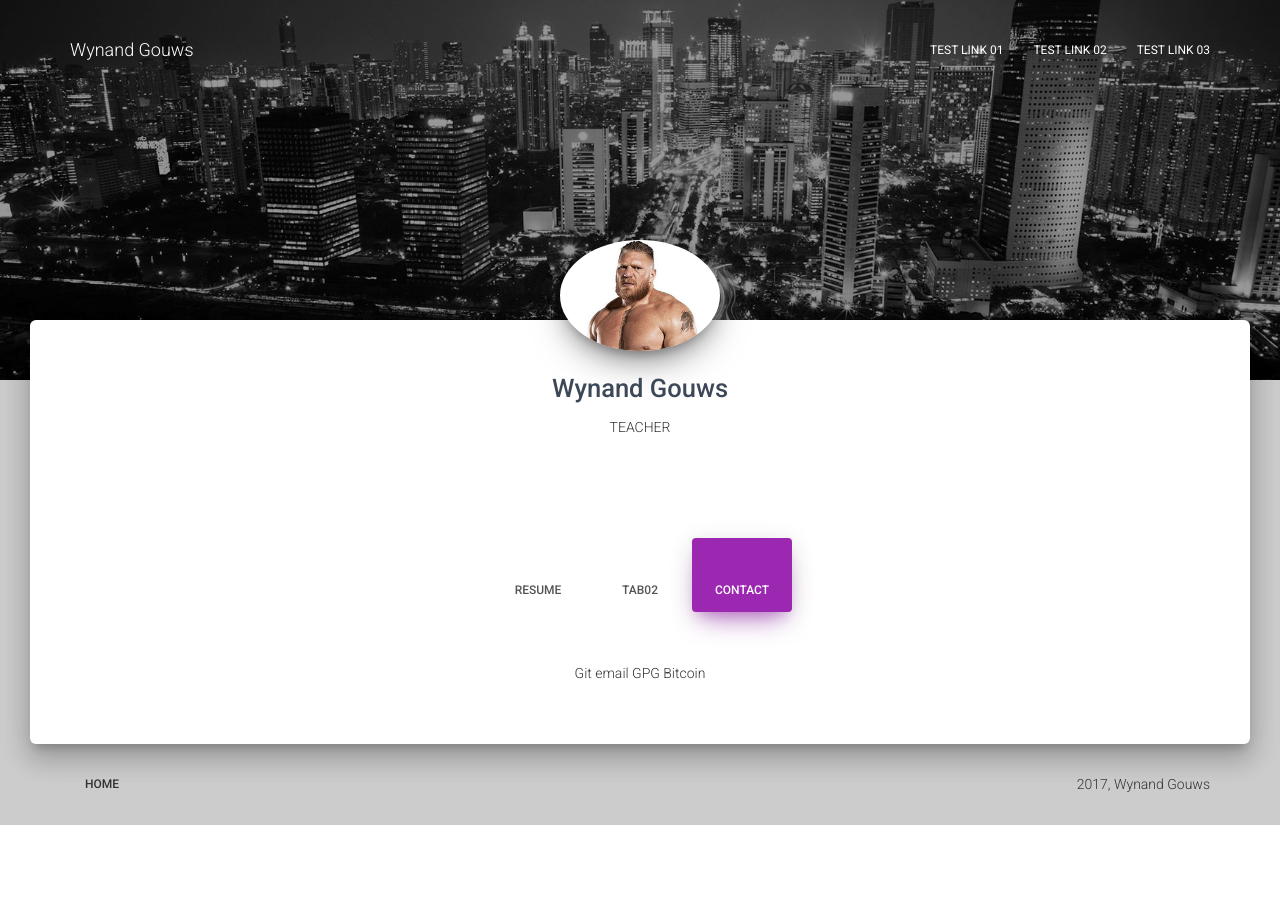
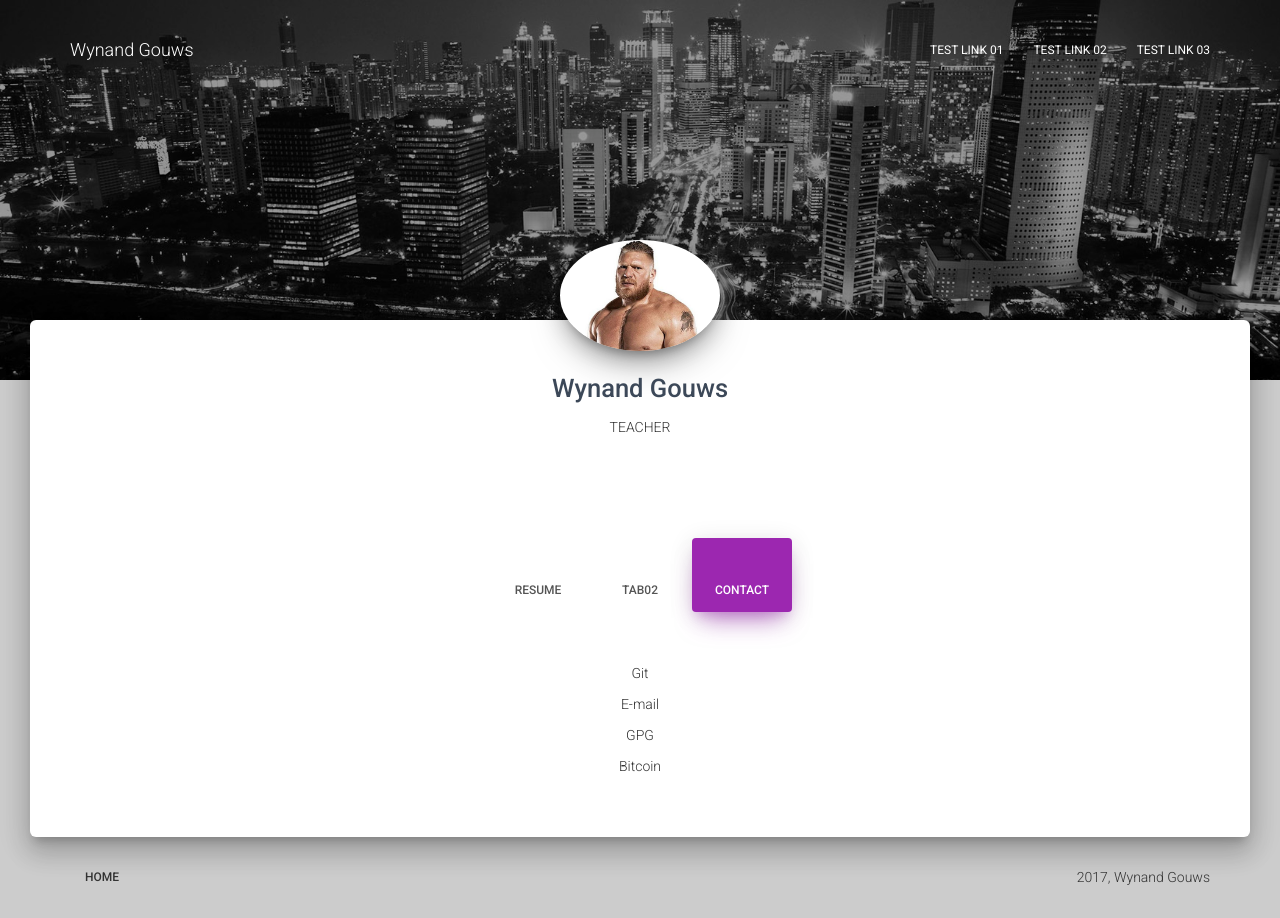
Before and after one commit to WnndGws/wynsite_old, a Django app: page /wynand/ in a window 1280 px wide, after a click on "CONTACT". Before the commit the page ends 825 px from the top, so only its background shows below. Run offline with Django 3.2, Linux system fonts and the light colour scheme; some libraries are stand-ins or nearby versions.

Commit message:
split contact into columns

```diff
--- a/wynand/templates/wynand/includes/profile.html
+++ b/wynand/templates/wynand/includes/profile.html
@@ -72,13 +72,22 @@
                                     <div class="tab-pane text-center" id="Contact">
                                         <div class="row">
                                             <div class="col-xs-12">
-                                                <p>Git
-
-                                                email
-
-                                                GPG
-
-                                                Bitcoin</p>
+                                                <p>Git</p>
+                                            </div>
+                                        </div>
+                                        <div class="row">
+                                            <div class="col-xs-12">
+                                                <p>E-mail</p>
+                                            </div>
+                                        </div>
+                                        <div class="row">
+                                            <div class="col-xs-12">
+                                                <p>GPG</p>
+                                            </div>
+                                        </div>
+                                        <div class="row">
+                                            <div class="col-xs-12">
+                                                <p>Bitcoin</p>
                                             </div>
                                         </div>
                                     </div>
```
